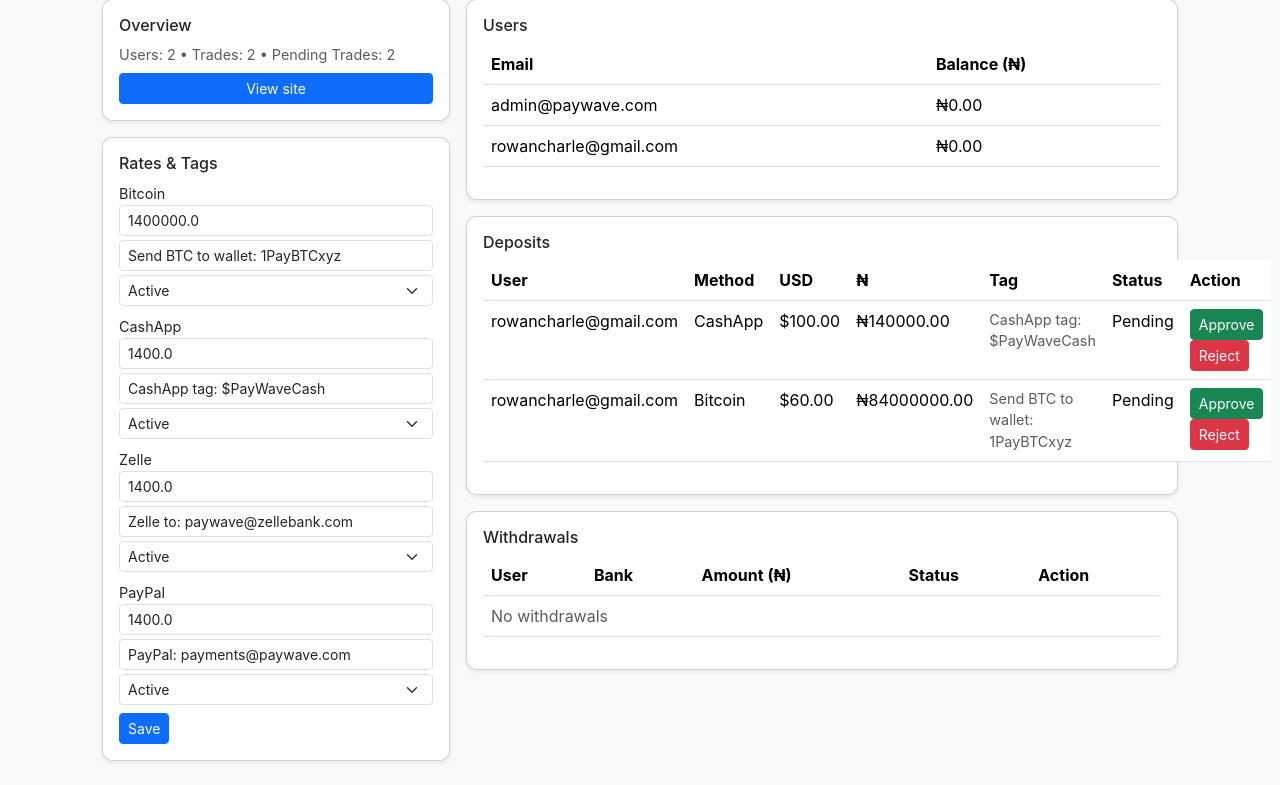
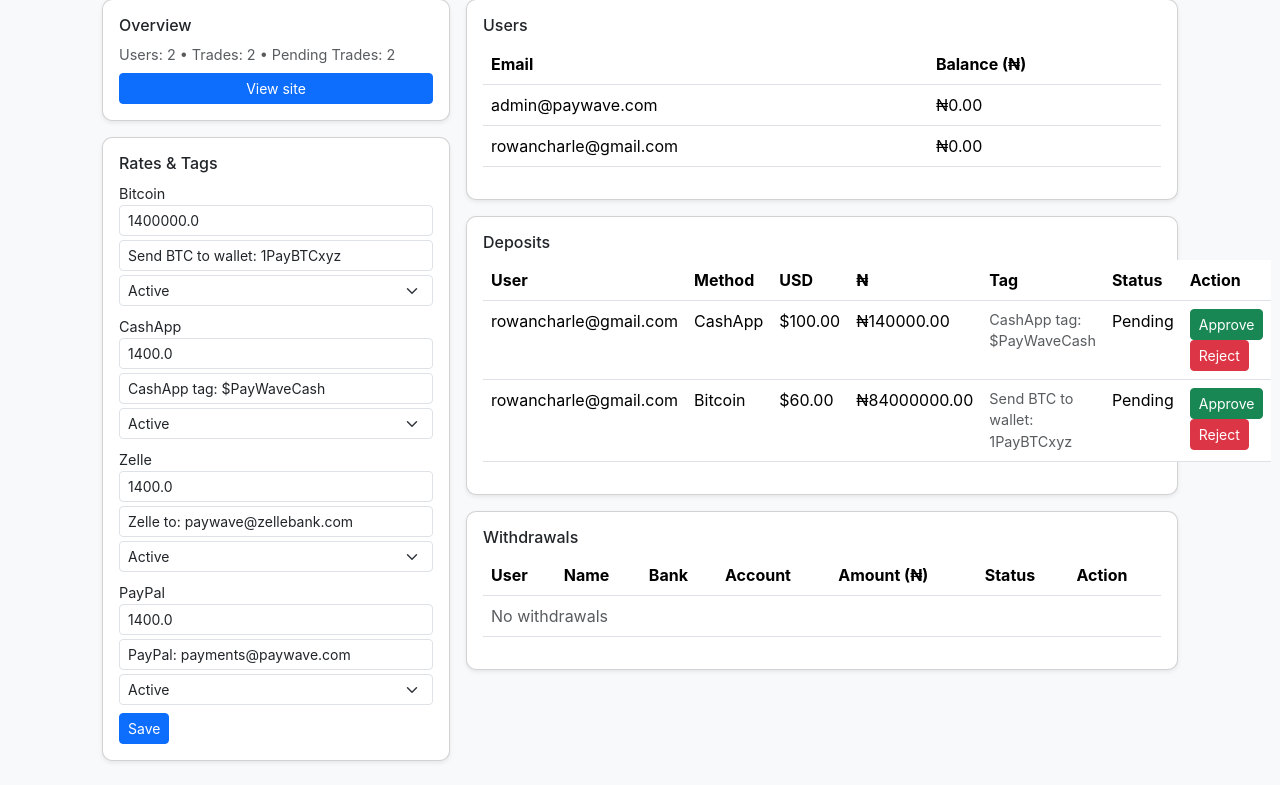
Before and after one commit to Vikkymm/PayWave, a Flask app: page /admin in a window 1280 px wide. Shown: the part 127-912 px from the top of the page. Run offline with Flask 3, Linux system fonts and the light colour scheme; a user stored in the database is signed in; data comes from the database, SQL or seed files in the repository; data that the repository does not hold is empty.

Commit message:
Show account number in admin withdrawals

```diff
--- a/templates/admin.html
+++ b/templates/admin.html
@@ -70,12 +70,14 @@
     <div class="card p-3 shadow-sm">
       <h6>Withdrawals</h6>
       <table class="table">
-        <thead><tr><th>User</th><th>Bank</th><th>Amount (₦)</th><th>Status</th><th>Action</th></tr></thead>
+        <thead><tr><th>User</th><th>Name</th><th>Bank</th><th>Account</th><th>Amount (₦)</th><th>Status</th><th>Action</th></tr></thead>
         <tbody>
           {% for w in withdrawals %}
           <tr>
             <td>{{ w['user_email'] }}</td>
+            <td>{{ w['name'] }}</td>
             <td>{{ w['bank'] }}</td>
+            <td>{{ w['account'] }}</td>
             <td>₦{{ '%.2f'|format(w['amount_ngn']) }}</td>
             <td>{{ w['status'] }}</td>
             <td>
@@ -86,7 +88,7 @@
             </td>
           </tr>
           {% else %}
-            <tr><td colspan="5" class="text-muted">No withdrawals</td></tr>
+            <tr><td colspan="7" class="text-muted">No withdrawals</td></tr>
           {% endfor %}
         </tbody>
       </table>
```
